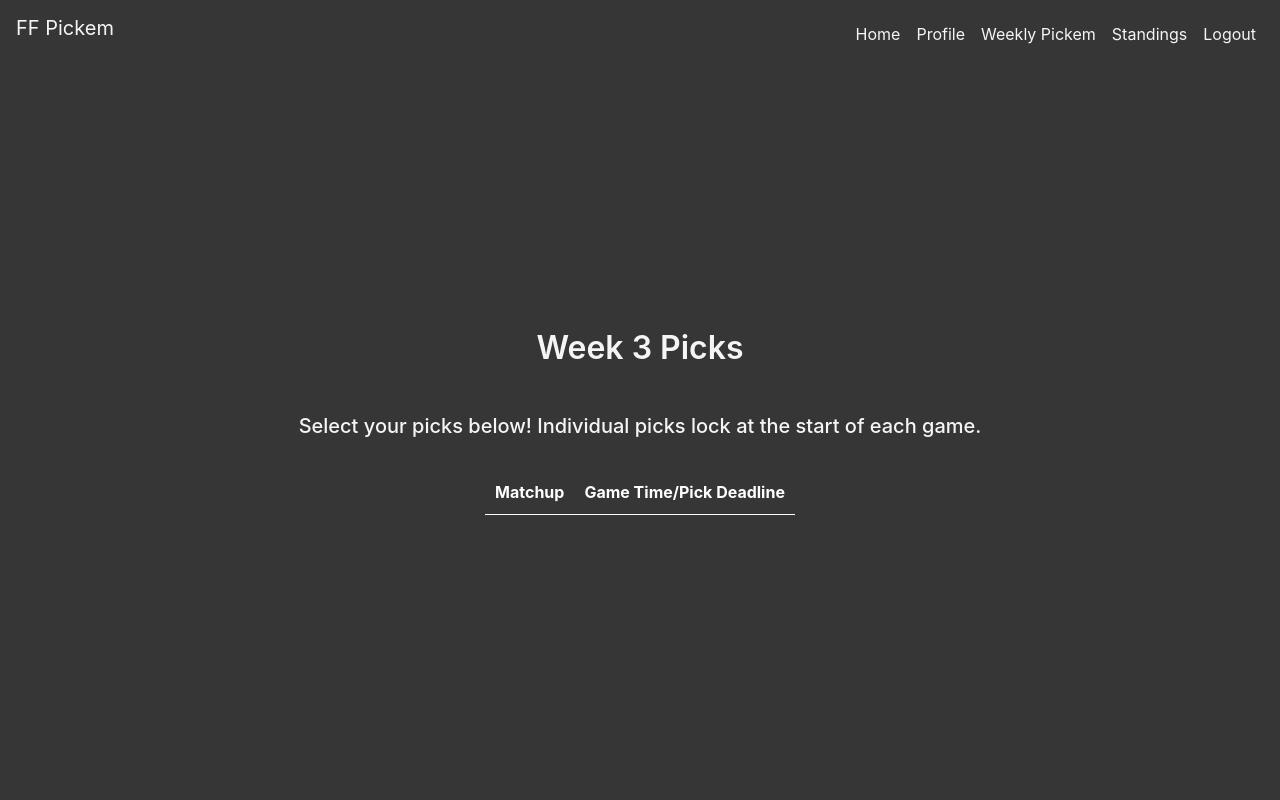
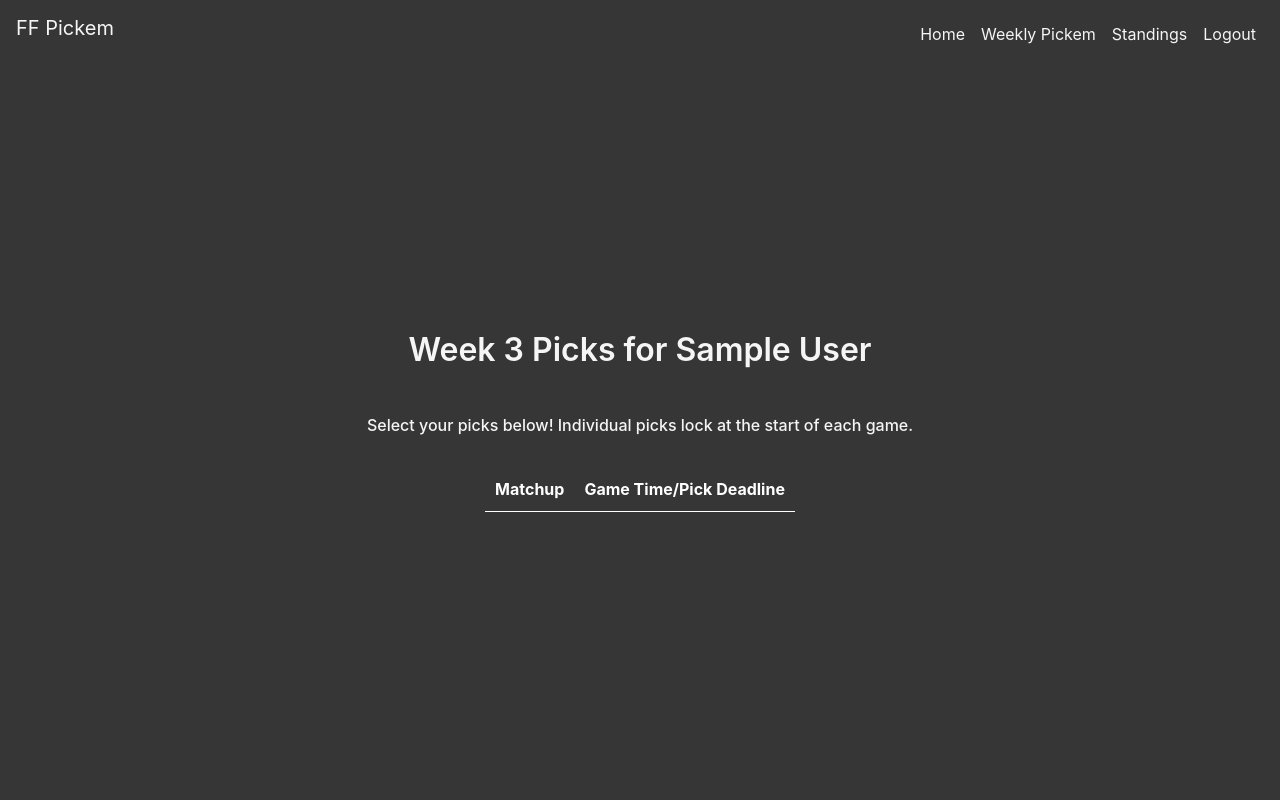
Before and after one commit to jeffreyho101/fantasy-pickem, a Flask app: page /week_picks in a window 1280 px wide. Run offline with Flask 2, Linux system fonts and the light colour scheme; the visitor is signed in with stand-in values (Sample User, id 1); data comes from the database, SQL or seed files in the repository; data that the repository does not hold is empty; some libraries are stand-ins or nearby versions.

Commit message:
cleanup + function docstrings

```diff
--- a/pickem/__init__.py
+++ b/pickem/__init__.py
@@ -5,18 +5,17 @@ from flask_sqlalchemy import SQLAlchemy
 import pandas as pd
 import requests
 
-# from flask_cors import CORS
-
-# from sqlalchemy.orm import scoped_session
-
-# from .db import models
-# from .db.db_base import SessionLocal, engine
-
 
 db = SQLAlchemy()
 
 
 def db_config():
+    """
+    db_config: Initial configuration of the database directly from Flask
+
+    Returns:
+        app: the reference for the Flask app
+    """
     app = Flask(__name__)
     with open("pickem/DB_SECRET_KEY", "r") as file:
         db_key = file.readline().strip()
@@ -28,10 +27,12 @@ def db_config():
 
 
 def create_app():
+    """
+    create_app: Create the app's logins, blueprints, etc.
 
-    # create base metadata and bind to session engine
-    # models.Base.metadata.create_all(bind=engine)
-
+    Returns:
+        app: A partially completed Flask app object
+    """
     # create the application object
     app = db_config()
 
@@ -48,9 +49,6 @@ def create_app():
         # since the user_id is just the primary key of our user table, use it in the query for the user
         return User.query.get(int(user_id))
 
-    # CORS(app)
-    # app.session = scoped_session(SessionLocal, scopefunc=_app_ctx_stack.__ident_func__)
-
     # import auth, main and register blueprints
     from .auth import auth as auth_blueprint
 
@@ -63,10 +61,23 @@ def create_app():
 
 
 def init_schedule_locally():
+    """
+    init_schedule_locally: Read in the initial schedule matchups by week from file
+        (to avoid unncecessary repetitive web scraping).
+
+    Returns:
+        pd.DataFrame: A Pandas DataFrame of (week, road_team, home_team, ...) for the 2020 NFL Season
+    """
     return pd.read_csv('pickem/static/files/matchups_2020.csv')
 
 
 def init_schedule_espn():
+    """
+    init_schedule_espn: Read in the initial schedule matchups by scraping from ESPN and cleaning.
+
+    Returns:
+        pd.DataFrame: A Pandas DataFrame of (week, road_team, home_team, ...) for the 2020 NFL Season
+    """
     # scrape schedule table from ESPN
     res = requests.get("http://www.espn.com/nfl/schedulegrid")
     soup = BeautifulSoup(res.content, 'lxml')
@@ -101,6 +112,10 @@ def init_schedule_espn():
 
 
 def init_schedule():
+    """
+    init_schedule: Create the `games` table by iterating through the Pandas df of matchups
+        and adding them via the Games model
+    """
     sched_list = init_schedule_locally()
     from .models import Games
 
--- a/pickem/main.py
+++ b/pickem/main.py
@@ -14,20 +14,36 @@ main = Blueprint('main', __name__)
 
 @main.route('/')
 def index():
+    """
+    index: Endpoint that renders index.html
+
+    Returns:
+        str: A rendering of index.html
+    """
     return render_template('index.html', current_user=current_user)
 
 
-@main.route('/profile', endpoint='profile')
-@login_required
-def profile():
-    return render_template('profile.html', name=current_user.name)
+def date_inbetween(start, end):
+    """
+    date_inbetween: determines whether the time is currently between start and end
 
+    Args:
+        start (datetime.datetime): start time
+        end (datetime.datetime): start time
 
-def date_inbetween(start, end):
+    Returns:
+        bool: Whether the current time is between start and end
+    """
     return start <= datetime.now(timezone('US/Pacific')) <= end
 
 
 def get_week():
+    """
+    get_week: Get the current week based on what time it currently is
+
+    Returns:
+        int: The current week of the NFL season
+    """
     w2_start = datetime.strptime("15-09-2020", "%d-%m-%Y").astimezone(
         timezone('US/Pacific')
     )
@@ -122,8 +138,13 @@ def get_week():
 @main.route('/week_picks', endpoint='week_picks')
 @login_required
 def week_picks():
+    """
+    week_picks: Display a player's weekly picks on a page
+
+    Returns:
+        str: A rendering of week_picks.html with the current week and the user's current picks
+    """
     # do a lookup of picks beforehand; autofill radio buttons if picks were made
-
     week = get_week()
 
     week_games = Picks.query.filter_by(week=week, user_id=current_user.id)
@@ -147,6 +168,7 @@ def week_picks():
     return render_template(
         'week_picks.html',
         week=week,
+        name=current_user.name,
         games_sql=games_all,
         user_picks_list=up_list,
         current_datetime=current_datetime,
@@ -159,9 +181,13 @@ def week_picks():
 
 @main.route('/week_picks', methods=['POST'])
 def week_picks_post():
+    """
+    week_picks_post: Display a player's weekly picks on a page after processing POST request on a pick
 
-    # TODO: MAKE FORM READ-ONLY AFTER DEADLINE
-
+    Returns:
+        str: A rendering of week_picks.html with the current week and the user's current picks
+        where the pick made by the user gets updated with a POST request
+    """
     week = get_week()
 
     option = request.form
@@ -215,6 +241,7 @@ def week_picks_post():
     return render_template(
         'week_picks.html',
         week=week,
+        name=current_user.name,
         games_sql=games_all,
         user_picks_list=up_list,
         current_datetime=current_datetime,
@@ -228,6 +255,12 @@ def week_picks_post():
 @main.route('/standings', endpoint='standings')
 @login_required
 def standings():
+    """
+    standings: Display the overall league standings
+
+    Returns:
+        str: A rendering of standings.html with the current standings in desc. order of wins
+    """
     total_games = len(
         Picks.query.filter(Picks.winner != None)
         .with_entities(Picks.game_id)
--- a/pickem/models.py
+++ b/pickem/models.py
@@ -3,6 +3,8 @@ from . import db
 
 
 class User(UserMixin, db.Model):
+    """ Schema for the User table """
+
     id = db.Column(
         db.Integer, primary_key=True
     )  # primary keys are required by SQLAlchemy
@@ -12,6 +14,8 @@ class User(UserMixin, db.Model):
 
 
 class Picks(UserMixin, db.Model):
+    """ Schema for the Picks table """
+
     id = db.Column(db.Integer, primary_key=True)  # id is useless in this table
     user_id = db.Column(db.Integer)
     name = db.Column(db.String(100))
@@ -29,6 +33,8 @@ class Picks(UserMixin, db.Model):
 
 
 class Games(UserMixin, db.Model):
+    """ Schema for the Games table """
+
     game_id = db.Column(
         db.Integer, primary_key=True
     )  # primary keys are required by SQLAlchemy
--- a/pickem/templates/base.html
+++ b/pickem/templates/base.html
@@ -30,11 +30,6 @@
                         </a>
                     </li>
                     {% if current_user.is_authenticated %}
-                    <li class="nav-item">
-                        <a href="{{ url_for('main.profile') }}" class="navbar-item nav-link active">
-                            Profile
-                        </a>
-                    </li>
                     <li class="nav-item">
                         <a href="{{ url_for('main.week_picks') }}" class="navbar-item nav-link active">
                             Weekly Pickem
--- a/pickem/templates/signup.html
+++ b/pickem/templates/signup.html
@@ -33,7 +33,8 @@
 
                 <div class="field">
                     <div class="control">
-                        <input class="input is-large" type="password" name="password" placeholder="Password">
+                        <input class="input is-large" type="password" name="password"
+                            placeholder="Password (8+ characters)">
                     </div>
                 </div>
 
--- a/pickem/templates/week_picks.html
+++ b/pickem/templates/week_picks.html
@@ -13,12 +13,12 @@
 {% endwith %}
 
 <h1 class="title">
-    Week {{week}} Picks
+    Week {{week}} Picks for {{name}}
 </h1>
 <br>
-<h5>
+<h6>
     Select your picks below! Individual picks lock at the start of each game.
-</h5>
+</h6>
 <br>
 <table style="margin-left: auto; margin-right: auto;">
     <tr style="border-bottom: 1px solid white;">
```
Also changed, not shown: pickem/auth.py (+35 -26 lines).
